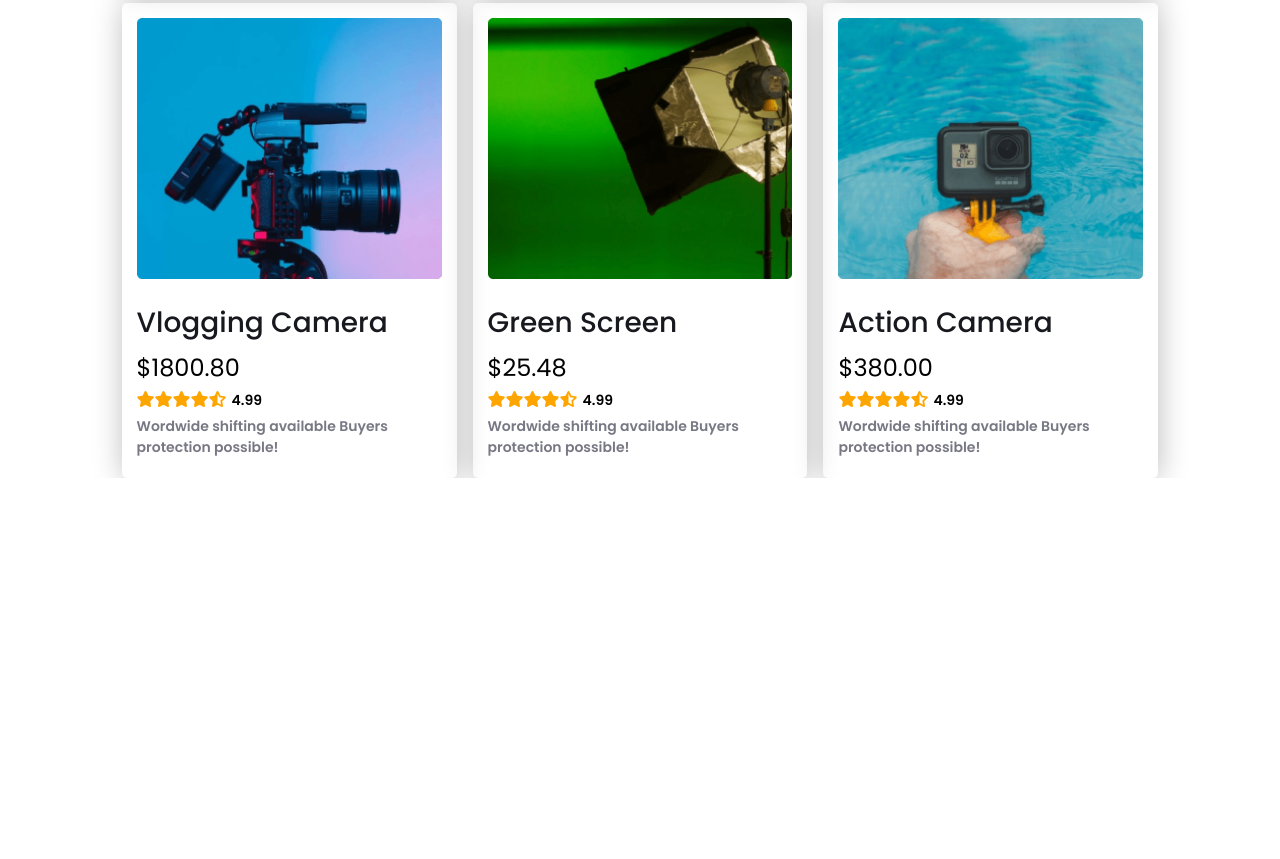
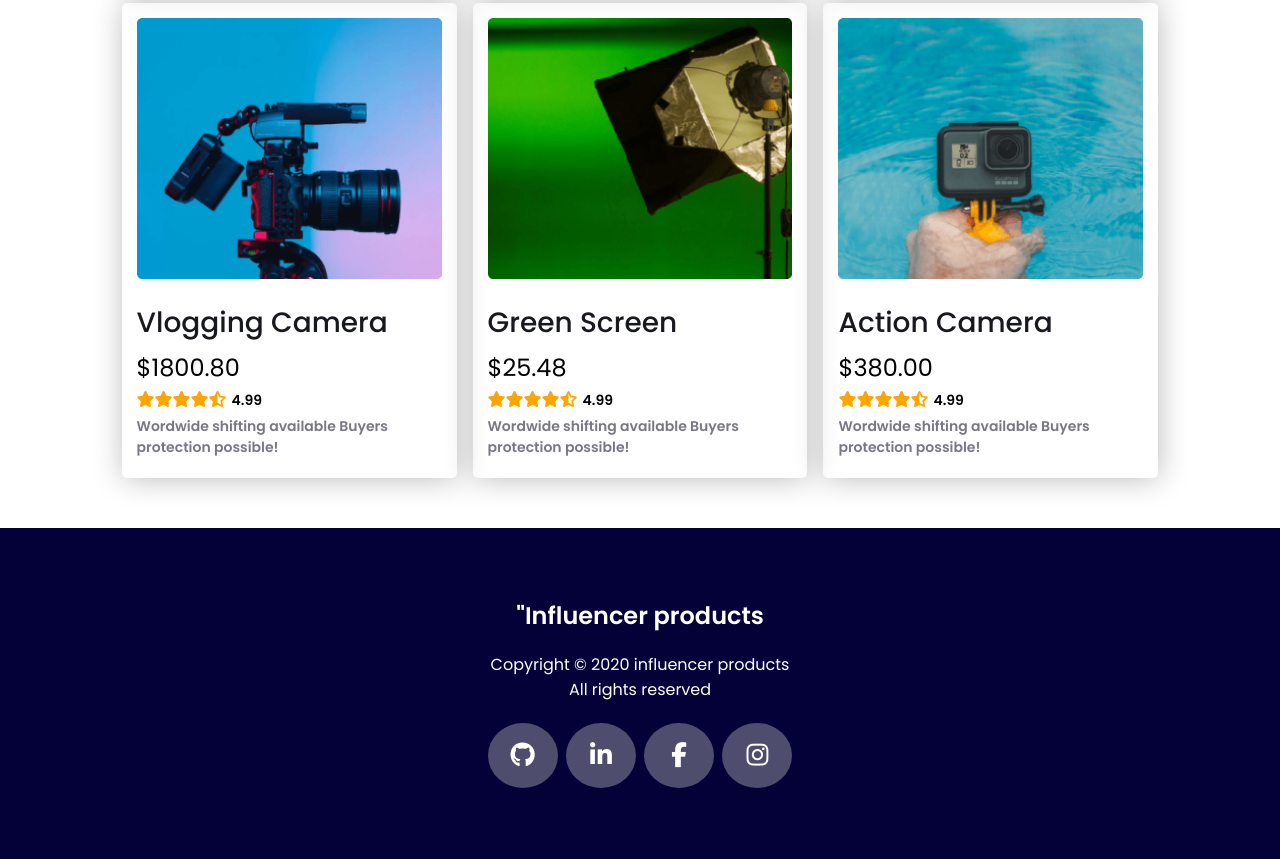
Before and after one commit to mehedy201/Ecommerce_landing_page, a plain HTML site: page index.html in a window 1280 px wide. Shown: the part 1912-2771 px from the top of the page. Before the commit the page ends 2390 px from the top, so only its background shows below. Drawn offline with Linux system fonts and the light colour scheme.

Commit message:
finish basic task

```diff
--- a/css/style.css
+++ b/css/style.css
@@ -191,6 +191,32 @@ body{
 /* --------------- Body End --------------- */
 
 
+/* --------------- Footer Start --------------- */
+footer{
+    padding: 50px 0;
+    background-color: rgb(4, 0, 56);
+    margin-top: 50px;
+}
+footer .footer_item .footer_text{
+    text-align: center;
+    color: white;
+}
+footer .fab{
+    padding: 20px;
+    font-size: 25px;
+    width: 30px;
+    text-align: center;
+    text-decoration: none;
+    margin: 5px 2px;
+    color: white;
+    background-color: rgba(182, 182, 182, 0.425);
+    border-radius: 50%;
+  }
+
+
+/* --------------- Footer End --------------- */
+
+
 
 
 
--- a/index.html
+++ b/index.html
@@ -238,8 +238,6 @@
                              <p class="product_contents">Wordwide shifting available Buyers protection possible!</p>
                          </div>
                     </div>
-
-
                    </div>
                </div>
            </div>
@@ -256,11 +254,21 @@
 
 
 
-
-
-
-
-
-
+    <!-- ------------- Footer Start ------------- -->
+    <footer>
+        <div class="container">
+            <div class="footer_item">
+                <h2 class="footer_text">"Influencer products</h2>
+                <p class="footer_text">Copyright &copy; 2020  influencer products <br>All rights reserved</p>
+                <p class="footer_text">
+                    <span><a class="icon_list"href="#"><i class="circle fab fa-github"></i></a></span>
+                    <span><a class="icon_list"href="#"><i class="circle fab fa-linkedin-in"></i></a></span>
+                    <span><a class="icon_list"href="#"><i class="circle fab fa-facebook-f"></i></a></span>
+                    <span><a class="icon_list"href="#"><i class="circle fab fa-instagram"></i></a></span>
+                </p>
+            </div>
+        </div>
+    </footer>
+    <!-- ------------- Footer End ------------- -->
 </body>
 </html>
```
